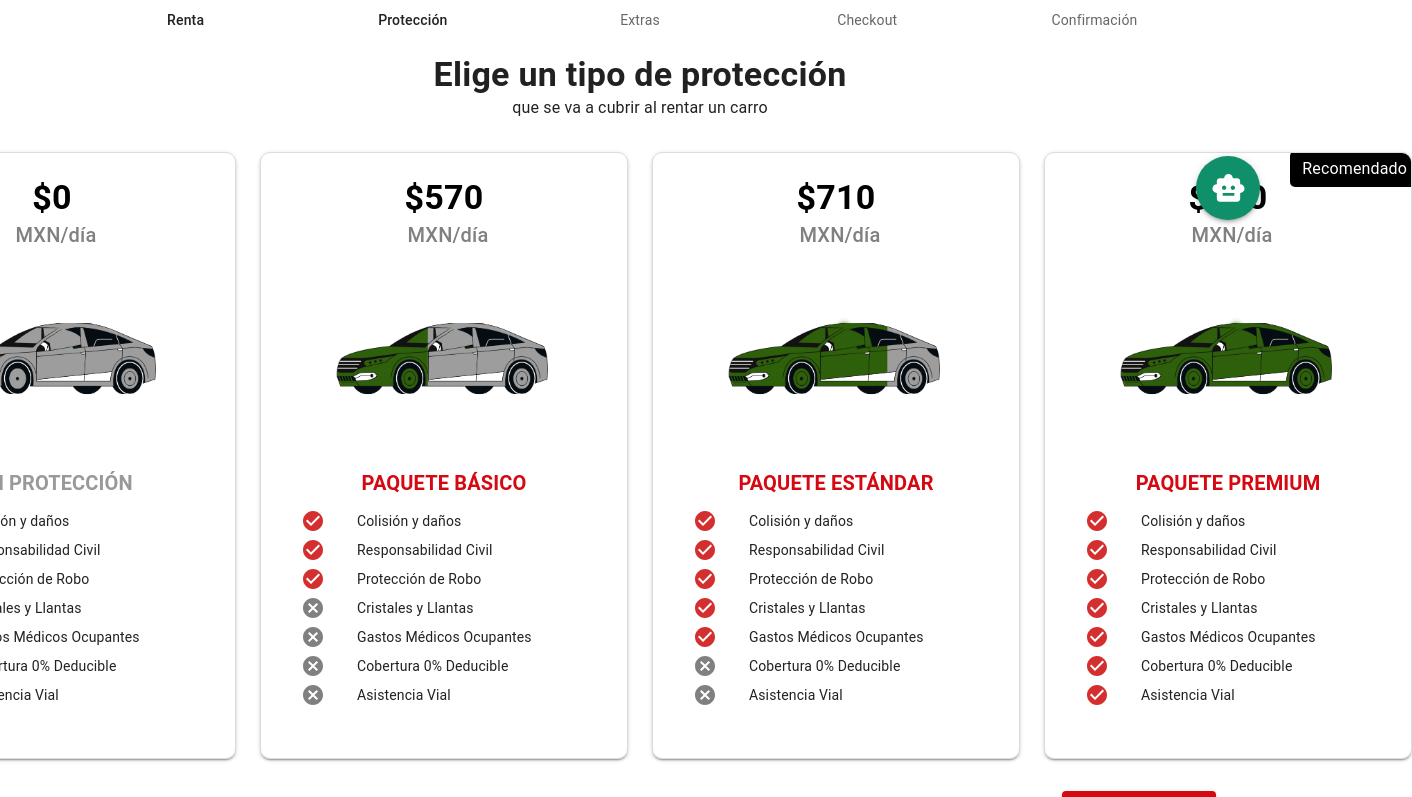
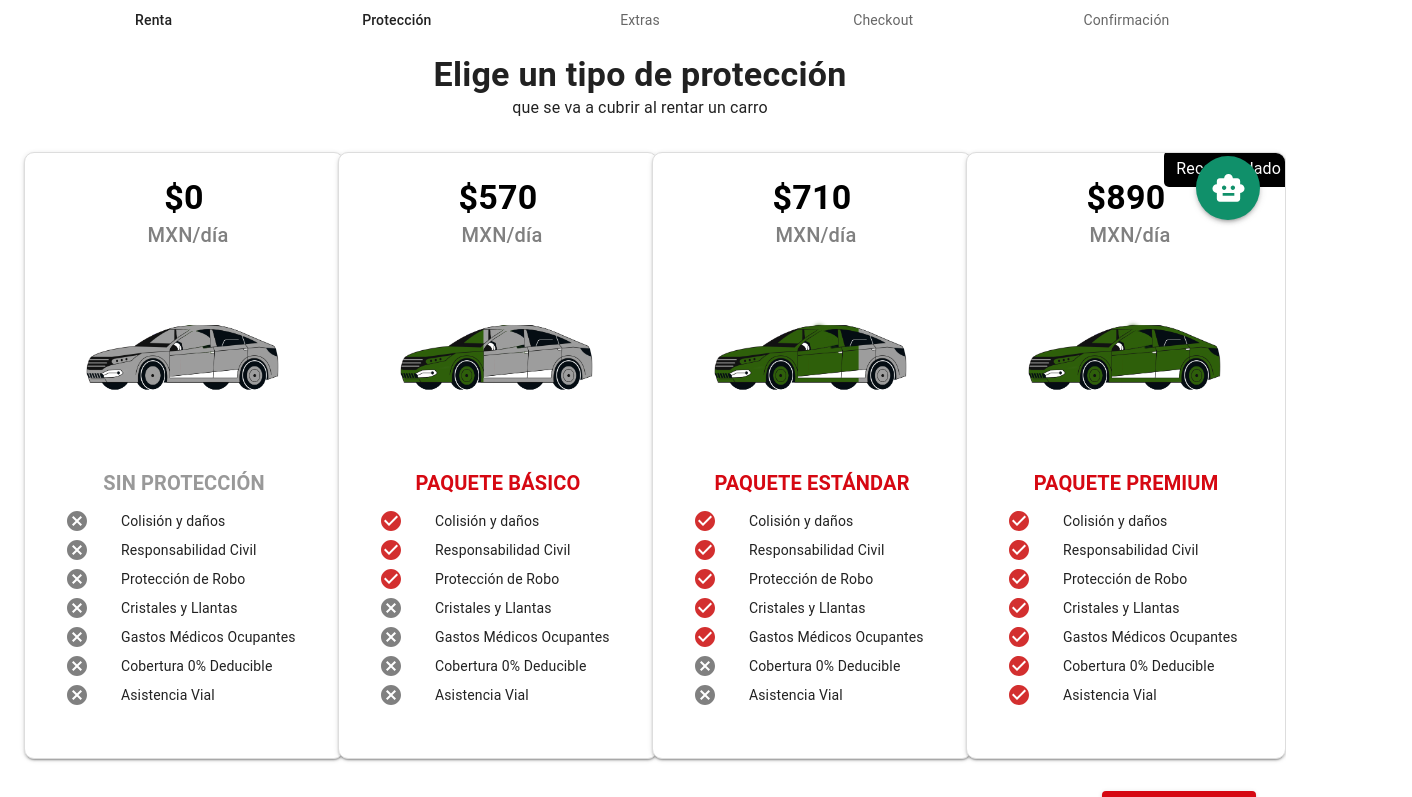
Before and after one commit to FReptar0/cardeal, a Next.js app: page /seguro in a window 1280 px wide. Shown: the part 560-1357 px from the top of the page, 1412 px wide, since content can reach past the window. Built offline with nearby package versions, Linux system fonts and the light colour scheme.

Commit message:
Refactor CarCard label and optimize imports in SeguroVehiculo page

```diff
--- a/src/components/CarCard.js
+++ b/src/components/CarCard.js
@@ -319,7 +319,7 @@ export default function CarCard({ car, isSelected }) {
                 fontWeight="bold"
                 sx={{ color: "#d60812" }}
               >
-                Pago en Sucursal
+                Pago en Mostrador
               </Typography>
               <Typography
                 variant="h5"
--- a/src/pages/seguro.js
+++ b/src/pages/seguro.js
@@ -1,6 +1,6 @@
 "use client";
 
-import { useState, useEffect } from "react";
+import React, { useState, useEffect } from "react";
 import { useRouter } from "next/router";
 import {
   Container,
@@ -100,17 +100,17 @@ const SeguroVehiculo = () => {
   const [recommendedPlan, setRecommendedPlan] = useState(null);
 
   const router = useRouter();
-  // Details rectangle under header
+  // Estados para el header
   const [isSticky, setIsSticky] = useState(false);
   const [headerIsTop, setHeaderIsTop] = useState(true);
   const [showCompactHeader, setShowCompactHeader] = useState(false);
   const [hideSearchSection, setHideSearchSection] = useState(false);
-  // Search bar props
+  // Datos de la SearchBar
   const [searchData, setSearchData] = useState(null);
 
-  // Header top handler
   useEffect(() => {
     const interval = setInterval(() => {
+      // Se obtiene el estado del header desde localStorage
       const headerTop = JSON.parse(localStorage.getItem("isHeaderTop"));
       setHeaderIsTop(headerTop);
       setShowCompactHeader(!headerTop);
@@ -122,7 +122,10 @@ const SeguroVehiculo = () => {
   const handleSelect = (plan) => {
     setSeleccionado(plan.id);
     const planIndex = planesSeguros.findIndex((p) => p.id === plan.id);
-    const nextPlan = planIndex < planesSeguros.length - 1 ? planesSeguros[planIndex + 1] : null;
+    const nextPlan =
+      planIndex < planesSeguros.length - 1
+        ? planesSeguros[planIndex + 1]
+        : null;
     if (nextPlan) {
       setRecommendedPlan(nextPlan);
       setOpenRecommendation(true);
@@ -133,7 +136,7 @@ const SeguroVehiculo = () => {
     if (!seleccionado) {
       setOpenWarning(true);
     } else {
-      console.log("Continuar con el seguro seleccionado: ", seleccionado);
+      console.log("Continuar con el seguro seleccionado:", seleccionado);
       router.push("/extras-renta");
     }
   };
@@ -144,7 +147,7 @@ const SeguroVehiculo = () => {
   };
 
   return (
-    <Container maxWidth="lg" sx={{ textAlign: "center", marginTop: "148px" }}>
+    <Container maxWidth="xl" sx={{ textAlign: "center", marginTop: "148px" }}>
       {/* Sección de búsqueda */}
       <Box
         sx={{
@@ -170,20 +173,20 @@ const SeguroVehiculo = () => {
         </Box>
       </Box>
 
-      {/* Usamos el componente CompactHeader en lugar del bloque duplicado */}
       <CompactHeader
         searchData={searchData}
         headerIsTop={headerIsTop}
         showCompactHeader={showCompactHeader}
       />
 
-      {showCompactHeader && <Box sx={{ height: "50px", transition: "height 0.3s ease" }} />}
+      {showCompactHeader && (
+        <Box sx={{ height: "50px", transition: "height 0.3s ease" }} />
+      )}
 
       <Box sx={{ width: "100%", marginTop: -12 }}>
         <RentalStepper />
       </Box>
 
-      {/* Espaciador para evitar superposición */}
       {isSticky && <Box sx={{ height: "120px" }} />}
 
       <Typography variant="h4" fontWeight="bold">
@@ -193,20 +196,24 @@ const SeguroVehiculo = () => {
         que se va a cubrir al rentar un carro
       </Typography>
 
-      {/* Grid container sin wrap para mantener las cards en una sola fila */}
       <Grid
         container
         spacing={3}
-        wrap="nowrap"
+        wrap="wrap"
         justifyContent="center"
         alignItems="stretch"
       >
         {planesSeguros.map((plan) => (
-          <Grid item sx={{ flexShrink: 0 }} xs={12} sm={6} md={4} key={plan.id}>
+          <Grid item xs={12} sm={6} md={3} key={plan.id}>
             <Card
               sx={{
+                // En escritorio, se define un ancho mínimo mayor para que sean "más anchas"
+                minWidth: { xs: "auto", md: 320 },
                 boxShadow: seleccionado === plan.id ? 6 : 2,
-                border: seleccionado === plan.id ? "3px solid black" : "1px solid #ddd",
+                border:
+                  seleccionado === plan.id
+                    ? "3px solid black"
+                    : "1px solid #ddd",
                 cursor: "pointer",
                 p: 3,
                 backgroundColor: "#fff",
@@ -235,13 +242,19 @@ const SeguroVehiculo = () => {
                   Recomendado
                 </Box>
               )}
-              <Typography variant="h4" fontWeight="bold" sx={{ color: "black", display: "inline" }}>
+              <Typography
+                variant="h4"
+                fontWeight="bold"
+                sx={{ color: "black", display: "inline" }}
+              >
                 {plan.total.split(" ")[0]}
               </Typography>
-              <Typography variant="h6" sx={{ color: "gray", display: "inline", ml: 1 }}>
+              <Typography
+                variant="h6"
+                sx={{ color: "gray", display: "inline", ml: 1 }}
+              >
                 MXN/día
               </Typography>
-
               <CardMedia
                 component="img"
                 sx={{ height: 200, objectFit: "contain", p: 1 }}
@@ -256,7 +269,11 @@ const SeguroVehiculo = () => {
                   justifyContent: "space-between",
                 }}
               >
-                <Typography variant="h6" fontWeight="bold" sx={{ color: plan.color, mb: 1 }}>
+                <Typography
+                  variant="h6"
+                  fontWeight="bold"
+                  sx={{ color: plan.color, mb: 1 }}
+                >
                   {plan.nombre}
                 </Typography>
                 {todasLasCoberturas.map((cobertura, index) => (
@@ -312,7 +329,8 @@ const SeguroVehiculo = () => {
         </DialogTitle>
         <DialogContent>
           <Typography variant="body1" sx={{ mt: 2 }}>
-            Para tu seguridad y tranquilidad, es <strong>OBLIGATORIO</strong> seleccionar una protección antes de continuar con tu reserva.
+            Para tu seguridad y tranquilidad, es <strong>OBLIGATORIO</strong>{" "}
+            seleccionar una protección antes de continuar con tu reserva.
           </Typography>
         </DialogContent>
         <DialogActions sx={{ justifyContent: "center", pb: 3 }}>
@@ -353,9 +371,17 @@ const SeguroVehiculo = () => {
         <DialogContent>
           <Typography
             variant="body1"
-            sx={{ textAlign: "justify", fontSize: "16px", lineHeight: "1.5", mt: 2 }}
+            sx={{
+              textAlign: "justify",
+              fontSize: "16px",
+              lineHeight: "1.5",
+              mt: 2,
+            }}
           >
-            Te recomendamos considerar el <strong>{recommendedPlan?.nombre}</strong> por solo <strong>{recommendedPlan?.total}</strong> al día, que incluye coberturas adicionales para mayor tranquilidad.
+            Te recomendamos considerar el{" "}
+            <strong>{recommendedPlan?.nombre}</strong> por solo{" "}
+            <strong>{recommendedPlan?.total}</strong> al día, que incluye
+            coberturas adicionales para mayor tranquilidad.
           </Typography>
         </DialogContent>
         <DialogActions sx={{ justifyContent: "center", pb: 3 }}>
```
